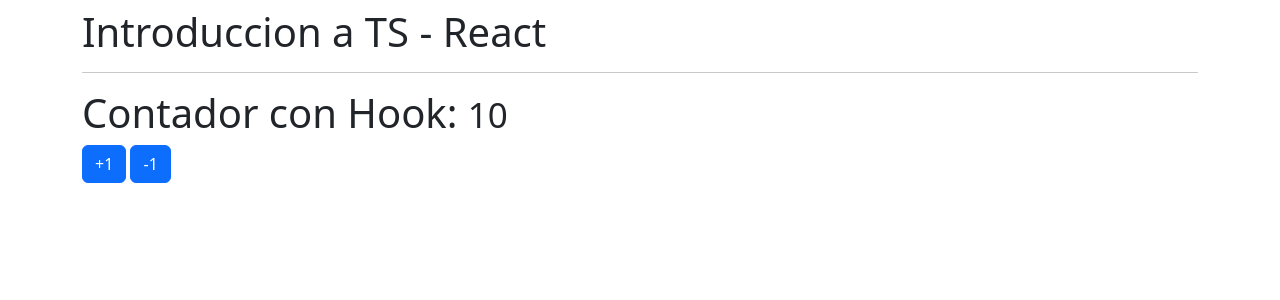
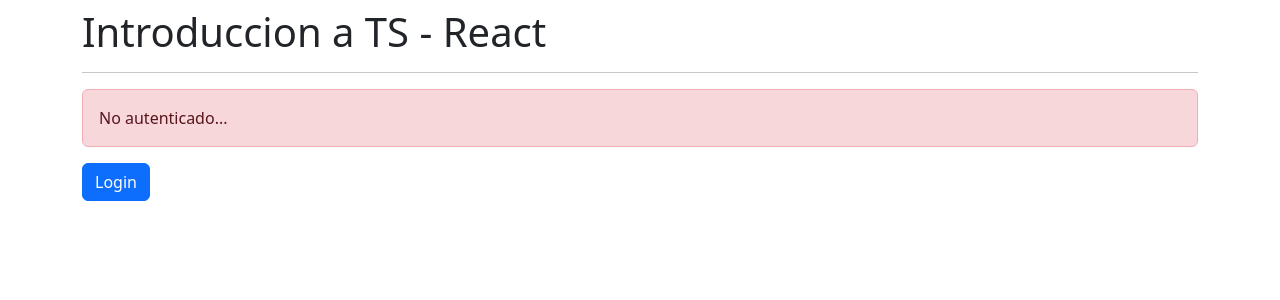
Before and after one commit to danbobadilla9/React-Native, a React (Create React App) app in the folder 01-reforzamiento/: page / in a window 1280 px wide. Shown: the top 300 px of the page. Built offline with nearby package versions, Linux system fonts and the light colour scheme.

Commit message:
useReduce

```diff
--- a/01-reforzamiento/src/App.tsx
+++ b/01-reforzamiento/src/App.tsx
@@ -2,8 +2,9 @@
 // import { ObjetosLiterales } from "./typescript/ObjetosLiterales";
 // import { Funciones } from "./typescript/Funciones";
 // import { Contador } from "./components/Contador";
+// import { ContadorConHook } from "./components/ContadorConHook";
 
-import { ContadorConHook } from "./components/ContadorConHook";
+import { Login } from "./components/Login";
 
 
 
@@ -16,7 +17,8 @@
       {/* <ObjetosLiterales/> */}
       {/* <Funciones/> */}
       {/* <Contador/> */}
-      <ContadorConHook/>
+      {/* <ContadorConHook/> */}
+      <Login/>
     </div>
   )
 }
--- /dev/null
+++ b/01-reforzamiento/src/components/Login.tsx
@@ -0,0 +1,113 @@
+import { useEffect, useReducer } from 'react'
+
+interface AuthState {
+    validando: boolean,
+    token: string | null,
+    username: string,
+    nombre: string
+}
+
+const initialState: AuthState = {
+    validando: true,
+    token: null,
+    username: '',
+    nombre: ''
+}
+
+type LoginPayload = {
+    username: string,
+    nombre: string
+}
+
+type AuthAction =
+    | { type: 'logout' }
+    | { type: 'login' , payload: LoginPayload}
+    | { type: '' }
+    // | { type: 'login' , payload: { username: string, nombre: string }};
+
+const authReducer = (state: AuthState, action: AuthAction): AuthState => {
+
+    switch (action.type) {
+
+        case 'logout':
+            return {
+                validando: false,
+                token: null,
+                nombre: '',
+                username: ''
+            }
+
+        case 'login':
+            return {
+                validando: false,
+                token: 'ABC123',
+                nombre: action.payload.nombre,
+                username: action.payload.username
+            }
+
+        default:
+            return state;
+    }
+
+}
+
+export const Login = () => {
+
+    const [{ validando, token, nombre }, dispatch] = useReducer(authReducer, initialState);
+
+    const login = () => {
+        dispatch({type: 'login',payload: {nombre: 'Israel', username: 'TheDevil'} });
+    }
+
+    const logout = () => {
+        dispatch( { type: 'logout' });
+    }
+
+    useEffect(() => {
+        setTimeout(() => {
+            dispatch({ type: 'logout' });
+        }, 1500);
+    }, [])
+
+    if (validando) {
+        return (
+            <>
+                <h3>Login</h3>
+                <div className='alert alert-info'>
+                    validando...
+                </div>
+            </>
+        )
+    }
+
+
+    return (
+        <>
+            {
+
+                (token) ? <div className='alert alert-success'>Autenticado como: {nombre}</div> :
+                    <div className='alert alert-danger'>No autenticado...</div>
+
+            }
+
+
+            {
+                (token)
+                    ? (
+                        <button className='btn btn-danger' onClick={ logout }>
+                            Logout
+                        </button>
+                    ) :
+                    (
+                        <button className='btn btn-primary' onClick={ login }>
+                            Login
+                        </button>
+                    )
+            }
+
+
+
+
+        </>
+    )
+}
```
